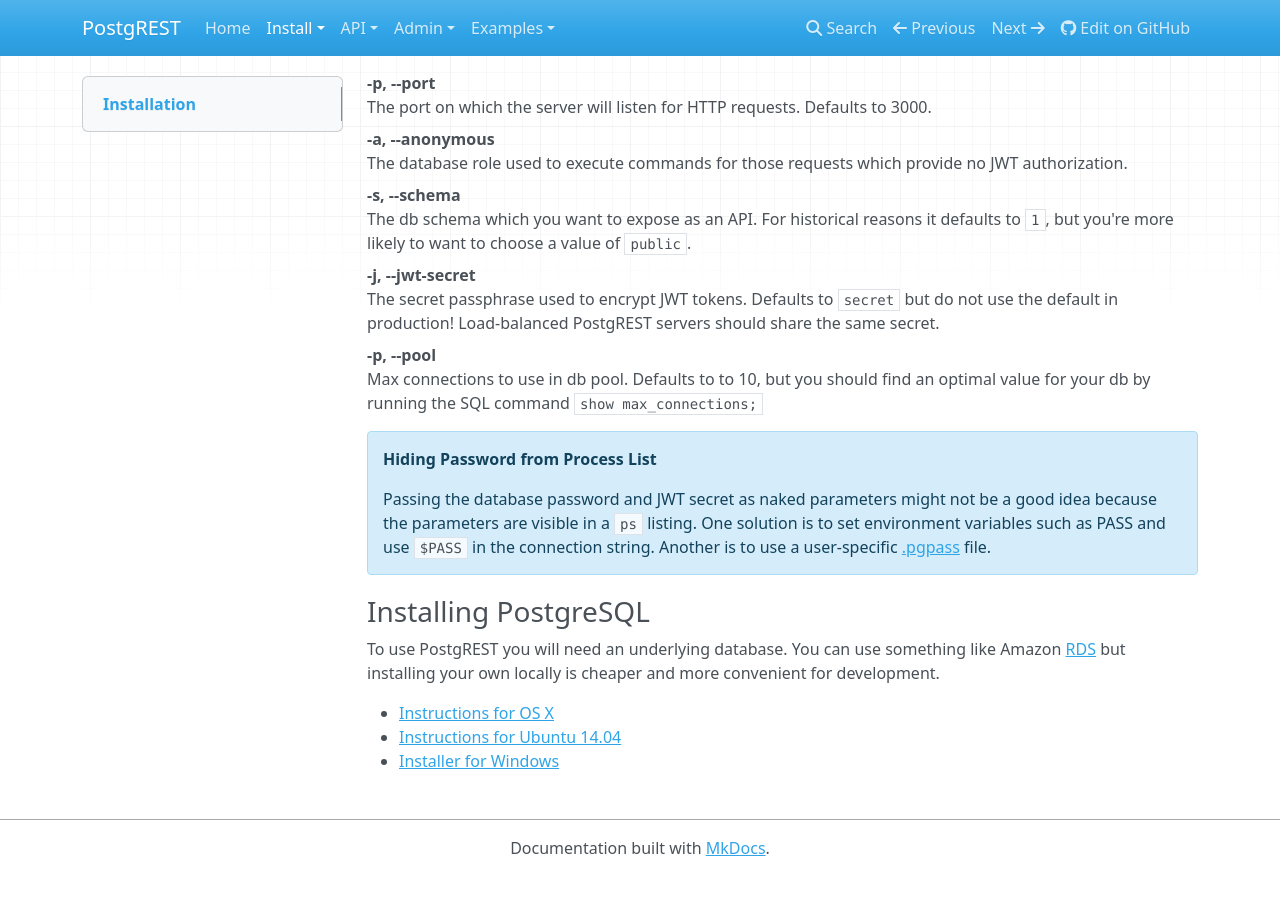
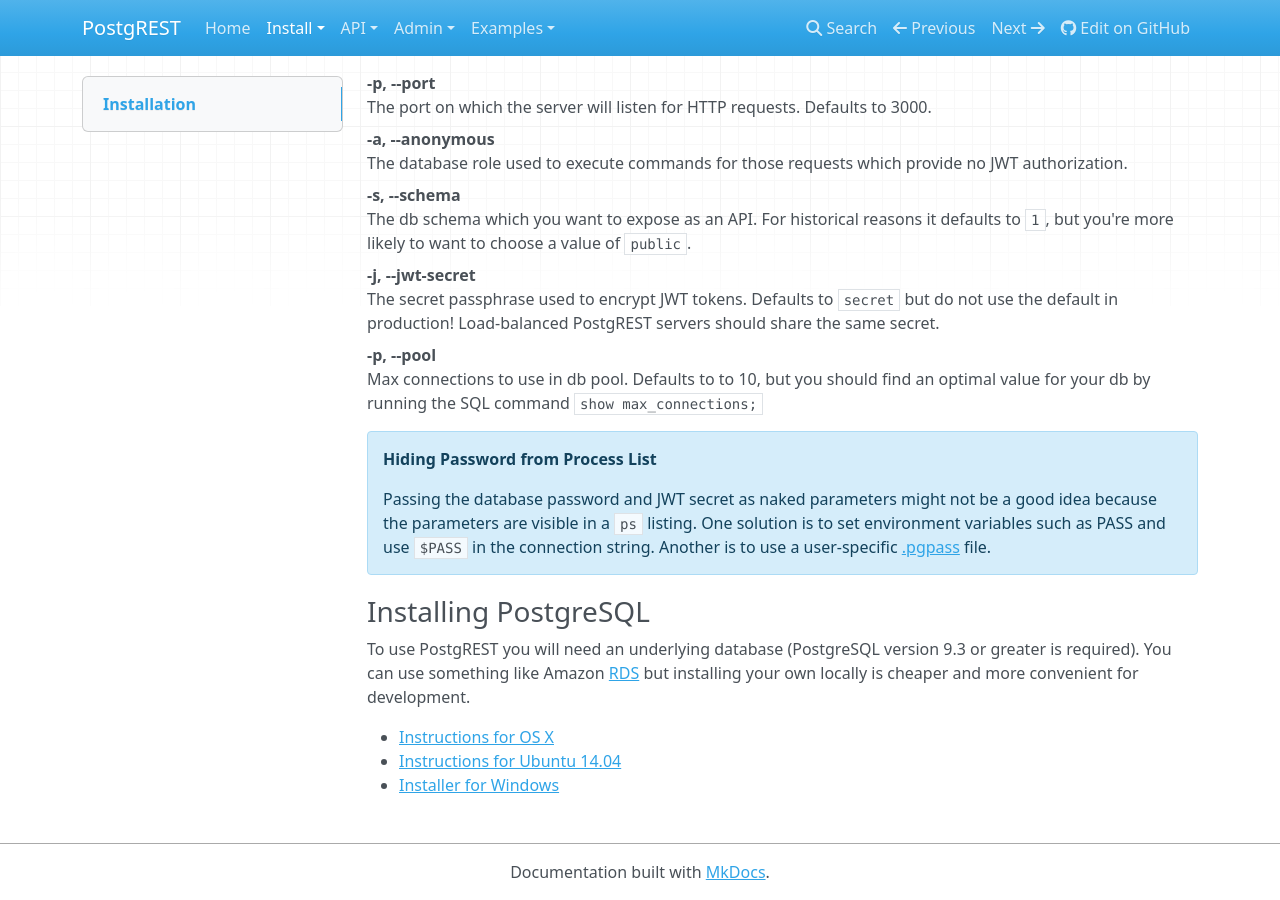
Before and after one commit to PostgREST/postgrest, an MkDocs documentation site: the page built from docs/install/server.md, in a window 1280 px wide and 900 px high, scrolled down 1316 px. Built offline with MkDocs 1.6.1, drawn with Linux system fonts in a browser that asks for light colours; nearby versions of some CDN libraries; old or Windows-style settings are respelled for this version of MkDocs; before the commit the page ends 2192 px from its top, so only the background shows below that.

Commit message:
Note min postgres version in docs

```diff
--- a/docs/install/server.md
+++ b/docs/install/server.md
@@ -109,7 +109,7 @@
 
 ### Installing PostgreSQL
 
-To use PostgREST you will need an underlying database. You can use something like Amazon [RDS](https://aws.amazon.com/rds/) but installing your own locally is cheaper and more convenient for development.
+To use PostgREST you will need an underlying database (PostgreSQL version 9.3 or greater is required). You can use something like Amazon [RDS](https://aws.amazon.com/rds/) but installing your own locally is cheaper and more convenient for development.
 
 * [Instructions for OS X](http://exponential.io/blog/2015/02/21/install-postgresql-on-mac-os-x-via-brew/)
 * [Instructions for Ubuntu 14.04](https://www.digitalocean.com/community/tutorials/how-to-install-and-use-postgresql-on-ubuntu-14-04)
```
